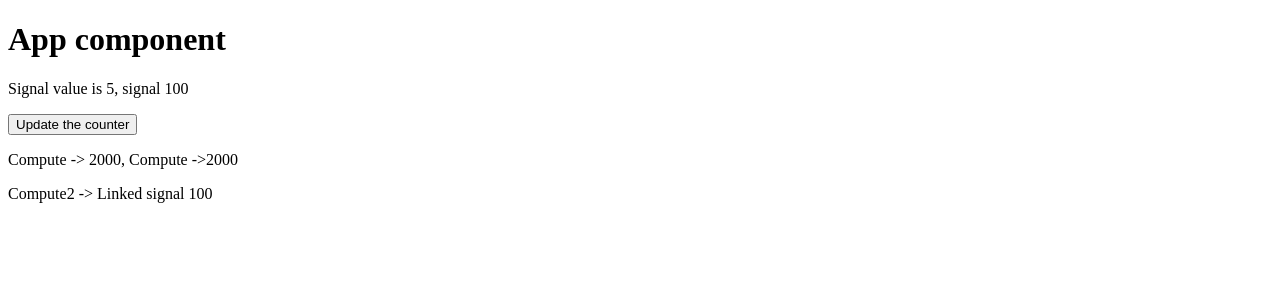
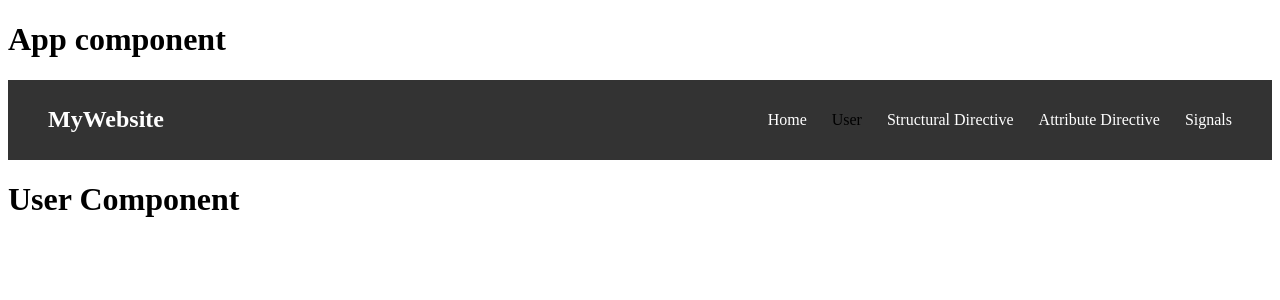
Before and after one commit to Thirumalesh219/Angular, an Angular app in the folder SampleProject/: page /user in a window 1280 px wide. Before the commit this address led to /. Shown: the top 300 px of the page. Built offline with nearby package versions, Linux system fonts and the light colour scheme.

Commit message:
Routes Done

```diff
--- a/SampleProject/src/app/app.component.html
+++ b/SampleProject/src/app/app.component.html
@@ -1,3 +1,15 @@
+
+<h1>App component</h1>
+
+<nav class="navbar">
+    <div class="logo">MyWebsite</div>
+
+    <ul class="nav-links">
+        <li><a routerLink="" routerLinkActive="active" [routerLinkActiveOptions]="{exact:true}">Home</a></li>
+        <li><a [routerLink]="'user'" routerLinkActive="active" [routerLinkActiveOptions]="{exact:true}">User</a></li>
+        <li><a [routerLink]="['structuralDirectives']" routerLinkActive="active" [routerLinkActiveOptions]="{exact:true}">Structural Directive</a></li>
+        <li><a routerLink="attributeDirectives" routerLinkActive="active" [routerLinkActiveOptions]="{exact:true}">Attribute Directive</a></li>
+        <li><a routerLink="signals" routerLinkActive="active" [routerLinkActiveOptions]="{exact:true}">Signals</a></li>
+    </ul>
+</nav>
 <router-outlet></router-outlet>
-<h1>App component</h1>
-<app-user></app-user>
--- a/SampleProject/src/app/app.component.scss
+++ b/SampleProject/src/app/app.component.scss
@@ -0,0 +1,38 @@
+
+.navbar {
+    background-color: #333;
+    display: flex;
+    align-items: center;
+    justify-content: space-between;
+    padding: 15px 40px;
+}
+
+a{
+    color: white;
+}
+
+.active{
+    color: black;
+}
+
+.logo {
+    color: white;
+    font-size: 24px;
+    font-weight: bold;
+}
+
+.nav-links {
+    display: flex;
+    list-style: none;
+    gap: 25px;
+}
+
+.nav-links a {
+    // color: white;
+    text-decoration: none;
+    font-size: 16px;
+}
+
+// .nav-links a:hover {
+//     color: #00bcd4;
+// }
--- a/SampleProject/src/app/app.component.ts
+++ b/SampleProject/src/app/app.component.ts
@@ -1,13 +1,13 @@
 import { Component } from '@angular/core';
-import { RouterOutlet } from '@angular/router';
+import { RouterLink, RouterLinkActive, RouterOutlet } from '@angular/router';
 import { UserComponent } from './user/user.component';
 
 @Component({
   selector: 'app-root',
-  imports: [RouterOutlet,UserComponent],
+  imports: [RouterOutlet,RouterLink,RouterLinkActive,UserComponent],
   templateUrl: './app.component.html',
   styleUrl: './app.component.scss'
 })
 export class AppComponent {
-  title = 'SampleProject';
+  user = 'users';
 }
--- a/SampleProject/src/app/app.routes.ts
+++ b/SampleProject/src/app/app.routes.ts
@@ -1,3 +1,30 @@
 import { Routes } from '@angular/router';
+import { UserComponent } from './user/user.component';
+import { StructuralDirectiveComponent } from './structural-directive/structural-directive.component';
+import { AttributeDirectiveComponent } from './attribute-directive/attribute-directive.component';
+import { SignalsComponent } from './signals/signals.component';
+import { AppComponent } from './app.component';
+import { PageNotFoundComponent } from './page-not-found/page-not-found.component';
 
-export const routes: Routes = [];
+export const routes: Routes = [
+    {
+        path:"user",
+        component:UserComponent,
+    },
+    {
+        path:"structuralDirectives",
+        component:StructuralDirectiveComponent
+    },
+    {
+        path:"attributeDirectives",
+        component:AttributeDirectiveComponent
+    },
+    {
+        path:"signals",
+        component:SignalsComponent
+    },
+    {
+        path:"**",
+        component:PageNotFoundComponent
+    }
+];
--- a/SampleProject/src/app/user/user.component.html
+++ b/SampleProject/src/app/user/user.component.html
@@ -1,4 +1,5 @@
 
 <!-- <app-structural-directive></app-structural-directive>
 <app-attribute-directive></app-attribute-directive> -->
-<app-signals></app-signals>
+<!-- <app-signals></app-signals> -->
+ <h1>User Component</h1>
```
